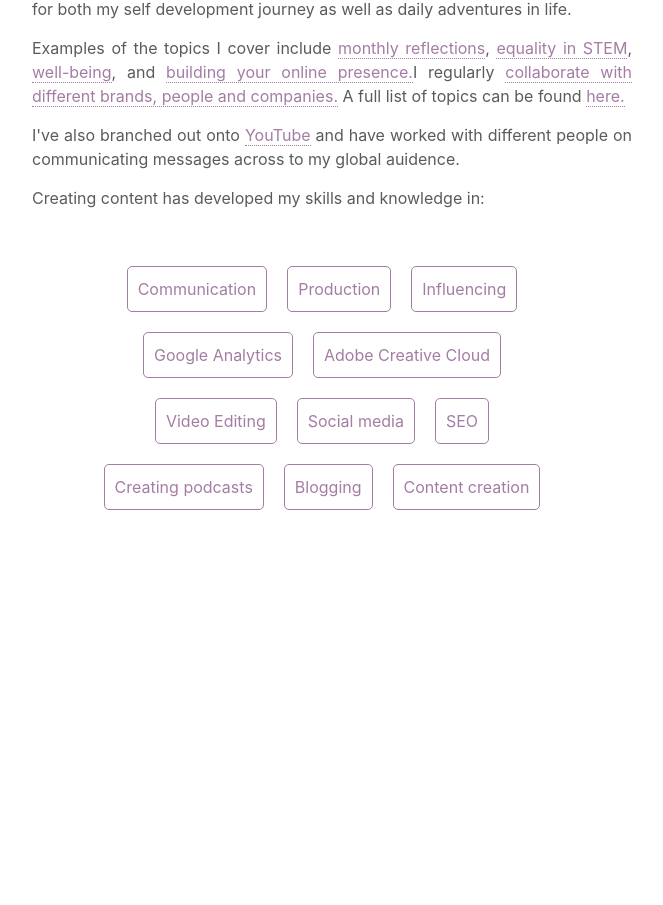
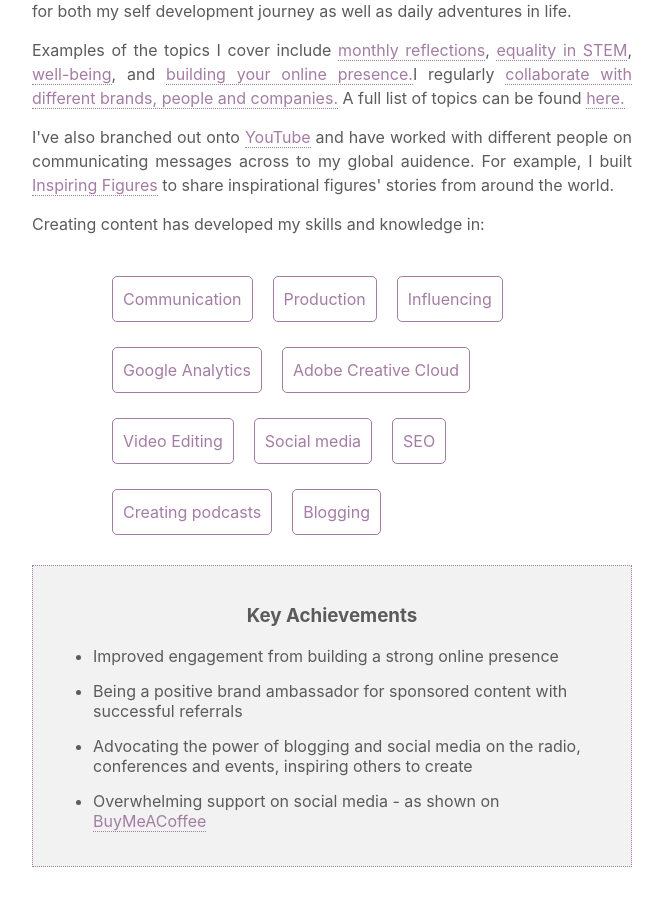
Before and after one commit to pawlean/nextpn, a Next.js app: page / in a window 1280 px wide. Shown: the part 4587-5492 px from the top of the page, without its empty margins (308-971 px from the left). Before the commit the page ends 5163 px from the top, so only its background shows below. Built offline with nearby package versions, Linux system fonts and the light colour scheme.

Commit message:
update creator section

```diff
--- a/components/community.js
+++ b/components/community.js
@@ -82,8 +82,9 @@ function Community() {
           </a>
         ))}
       </div>
-      <h2>Key Contributions</h2>
       <div className={styles.key}>
+        <h3>Key Contributions</h3>
+
         <ul>
           <li>
             <strong>March 2016:</strong> Introducing CFG students to the{" "}
--- a/components/creator.js
+++ b/components/creator.js
@@ -55,7 +55,11 @@ function Creator() {
           YouTube
         </a>{" "}
         and have worked with different people on communicating messages across
-        to my global auidence.
+        to my global auidence. For example, I built{" "}
+        <a href="https://inspiringfigures.co" target="_blank">
+          Inspiring Figures
+        </a>{" "}
+        to share inspirational figures' stories from around the world.
       </p>
       <p>
         Creating content has developed my skills and knowledge in:
@@ -71,12 +75,32 @@ function Creator() {
             "SEO",
             "Creating podcasts",
             "Blogging",
-            "Content creation",
           ].map((skill) => (
             <li>{skill}</li>
           ))}
         </ul>
       </p>
+
+      <div className={styles.key}>
+        <h3>Key Achievements</h3>
+        <ul>
+          <li>Improved engagement from building a strong online presence</li>
+          <li>
+            Being a positive brand ambassador for sponsored content with
+            successful referrals{" "}
+          </li>
+          <li>
+            Advocating the power of blogging and social media on the radio,
+            conferences and events, inspiring others to create
+          </li>
+          <li>
+            Overwhelming support on social media - as shown on{" "}
+            <a href="https://www.buymeacoffee.com/pawlean" target="_blank">
+              BuyMeACoffee
+            </a>
+          </li>
+        </ul>
+      </div>
     </div>
   );
 }
--- a/components/layout.module.scss
+++ b/components/layout.module.scss
@@ -125,6 +125,16 @@
     width: 100%;
     max-width: 700px;
   }
+  ul {
+    margin: 0 auto;
+    text-align: left;
+    li {
+      margin-bottom: 15px;
+    }
+  }
+  .key {
+    background-color: $grey;
+  }
 }
 
 .features {
```
